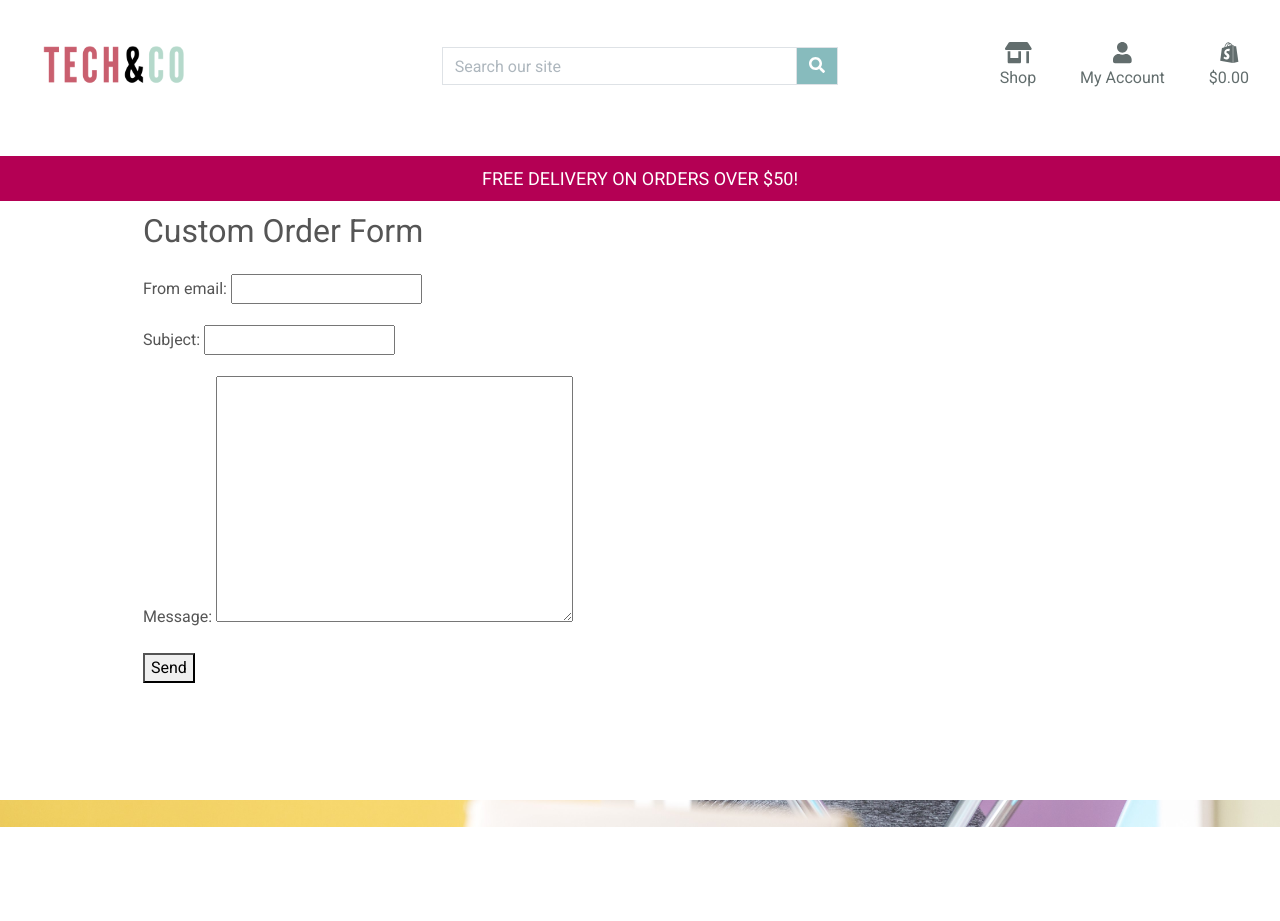
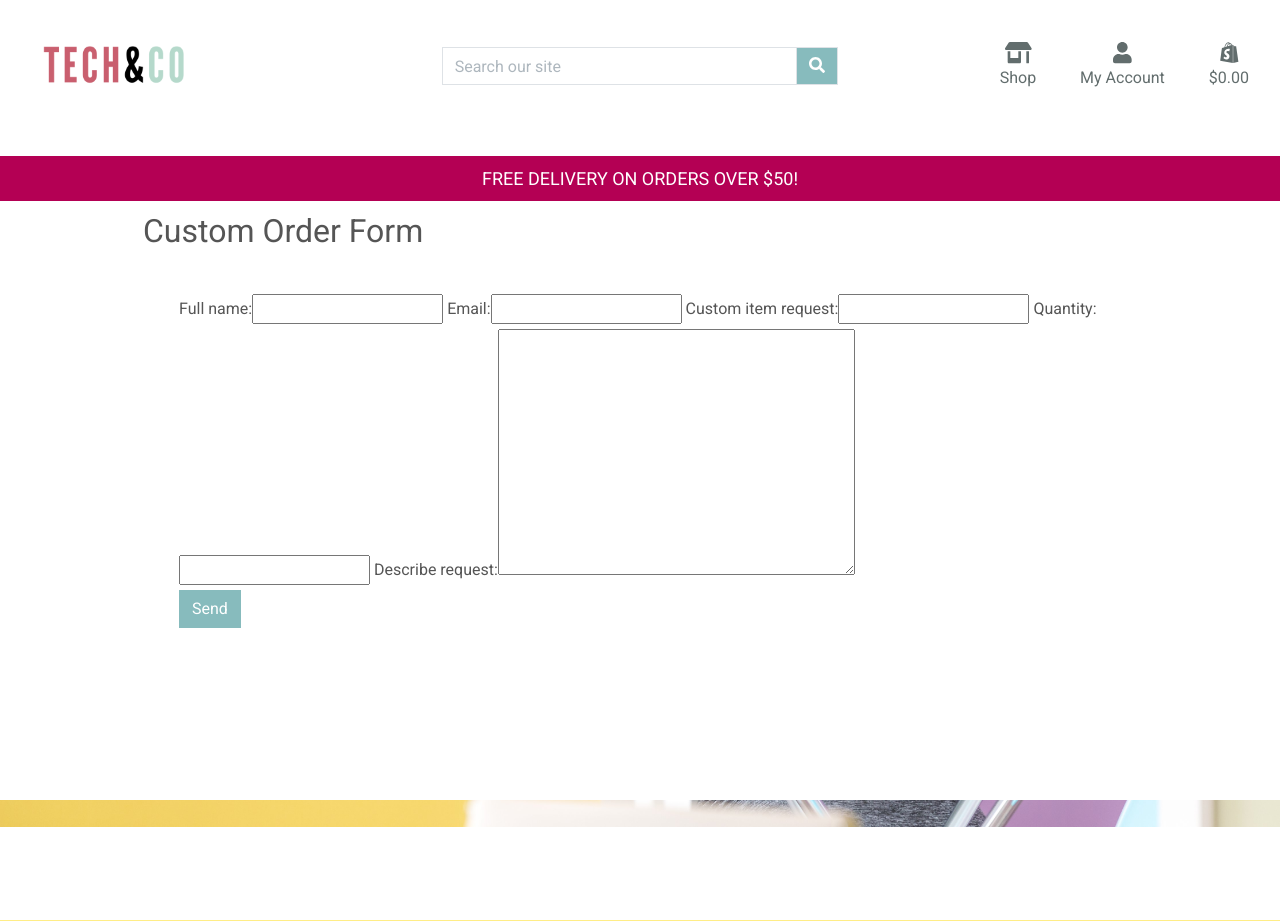
Before and after one commit to aleesang/milestone-project-final, a Django app: page /customorder/customorder/ in a window 1280 px wide. Shown: the top 921 px of the page. Run offline with Django 3.2, Linux system fonts and the light colour scheme; parts of the project's set-up code (start-up, migrations or seed data) failed here and were passed over; some libraries are stand-ins or nearby versions.

Commit message:
added django bootstrap forms for custom order form

```diff
--- a/checkout/static/checkout/js/stripe.js
+++ b/checkout/static/checkout/js/stripe.js
@@ -20,7 +20,7 @@ var style = {
       }
 };
 
-v// Handle form submit
+// Handle form submit
 var form = document.getElementById('payment-form');
 
 form.addEventListener('submit', function(ev) {
--- a/customorders/forms.py
+++ b/customorders/forms.py
@@ -1,6 +1,8 @@
 from django import forms
 
 class CustomOrderForm(forms.Form):
-    from_email = forms.EmailField(required=True)
-    subject = forms.CharField(required=True)
-    message = forms.CharField(widget=forms.Textarea, required=True)
+    full_name = forms.CharField(required=True)
+    email = forms.EmailField(required=True)
+    custom_item_request = forms.CharField(required=True)
+    quantity = forms.CharField(required=True)
+    describe_request = forms.CharField(widget=forms.Textarea, required=True)
--- a/customorders/templates/customorders/customorderform.html
+++ b/customorders/templates/customorders/customorderform.html
@@ -1,5 +1,6 @@
 {% extends "base.html" %}
 {% load static %}
+{% load bootstrap %}
 
 {% block page_header %}
     <div class="container header-container">
@@ -25,15 +26,17 @@
 
     <!-- Form Column -->
       <div class="row">
-        <div class="col-md-8 mb-4">
-<form method="post">
-    {% csrf_token %}
-    {{ form.as_p }}
-    <div class="form-actions">
-      <button type="submit">Send</button>
-    </div>
-</form>
-            <!-- end of form -->
+        <div class="col-12">
+          <form method="POST" class="card-body">
+            <fieldset class="rounded px-3 mb-5">
+              {% csrf_token %}
+              {{ form|bootstrap }}
+              <div class="form-actions">
+                <button class="btn button-main rounded-0" type="submit">Send</button>
+              </div>
+            </fieldset>
+          </form>
+      <!-- end of form -->
           </div>
 
         </div>
--- a/customorders/views.py
+++ b/customorders/views.py
@@ -9,9 +9,11 @@ def customOrderView(request):
     else:
         form = CustomOrderForm(request.POST)
         if form.is_valid():
-            subject = form.cleaned_data['subject']
-            from_email = form.cleaned_data['from_email']
-            message = form.cleaned_data['message']
+            full_name = form.cleaned_data['full_name']
+            email = form.cleaned_data['email']
+            custom_item_request = form.cleaned_data['custom_item_request']
+            quantity = form.cleaned_data['quantity']
+            describe_request = form.cleaned_data['describe_request']
             try:
                 send_mail(subject, message, from_email, ['admin@example.com'])
             except BadHeaderError:
--- a/milestone_project_final/settings.py
+++ b/milestone_project_final/settings.py
@@ -48,6 +48,7 @@ INSTALLED_APPS = [
     'allauth.socialaccount',
     'gmailapi_backend',
     'crispy_forms',
+    'bootstrapform',
     'django_countries',
     'home',
     'products',
--- a/requirements.txt
+++ b/requirements.txt
@@ -12,6 +12,7 @@ defusedxml==0.6.0
 dj-database-url==0.5.0
 Django==3.0.8
 django-allauth==0.42.0
+django-bootstrap-form==3.4
 django-countries==6.1.2
 django-crispy-forms==1.9.2
 django-csp==3.7
```
